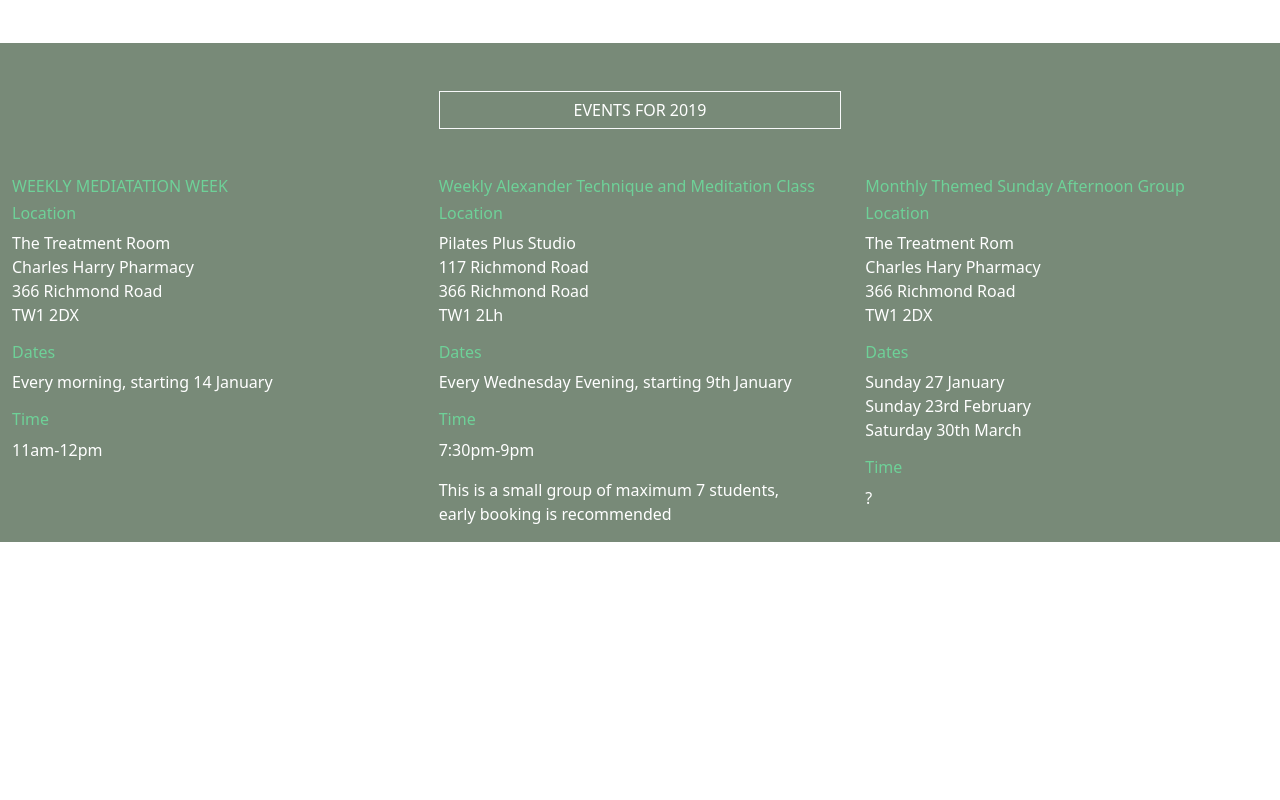
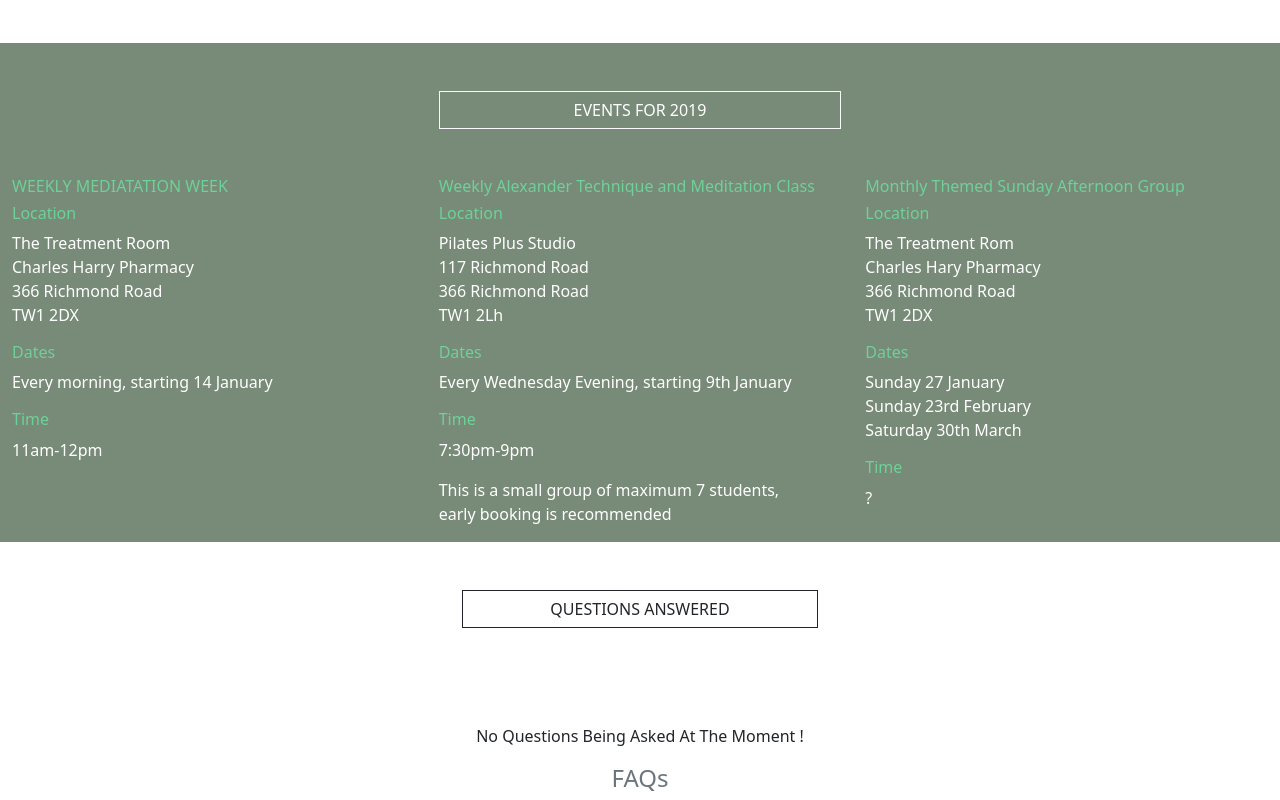
Before and after one commit to Fakhra99/Assignment03, a plain HTML site: page index.html in a window 1280 px wide. Shown: the part 2436-3236 px from the top of the page. Before the commit the page ends 3026 px from the top, so only its background shows below. Drawn offline with nearby package versions, Linux system fonts and the light colour scheme.

Commit message:
Added section 9

```diff
--- a/index.html
+++ b/index.html
@@ -379,6 +379,26 @@
       </div>
     </div>
 
+    <!-- section 9 -->
+    <div class="container">
+
+      <div class="row mb-5">
+        <div class="col-md-4 offset-md-4 d-grid">
+          <button class="btn btn-transparent border-dark mybtn">
+            QUESTIONS ANSWERED
+          </button>
+        </div>
+      </div>
+      <br /><br />
+      <div class="row text-center">
+        <p>No Questions Being Asked At The Moment !</p>
+      </div>
+
+      <div class="row text-center">
+        <h4 style="color:  #6c757d;">FAQs </h4>
+      </div>
+    </div>
+
  <script
       src="https://cdn.jsdelivr.net/npm/bootstrap@5.3.1/dist/js/bootstrap.bundle.min.js"
       integrity="sha384-HwwvtgBNo3bZJJLYd8oVXjrBZt8cqVSpeBNS5n7C8IVInixGAoxmnlMuBnhbgrkm"
```
